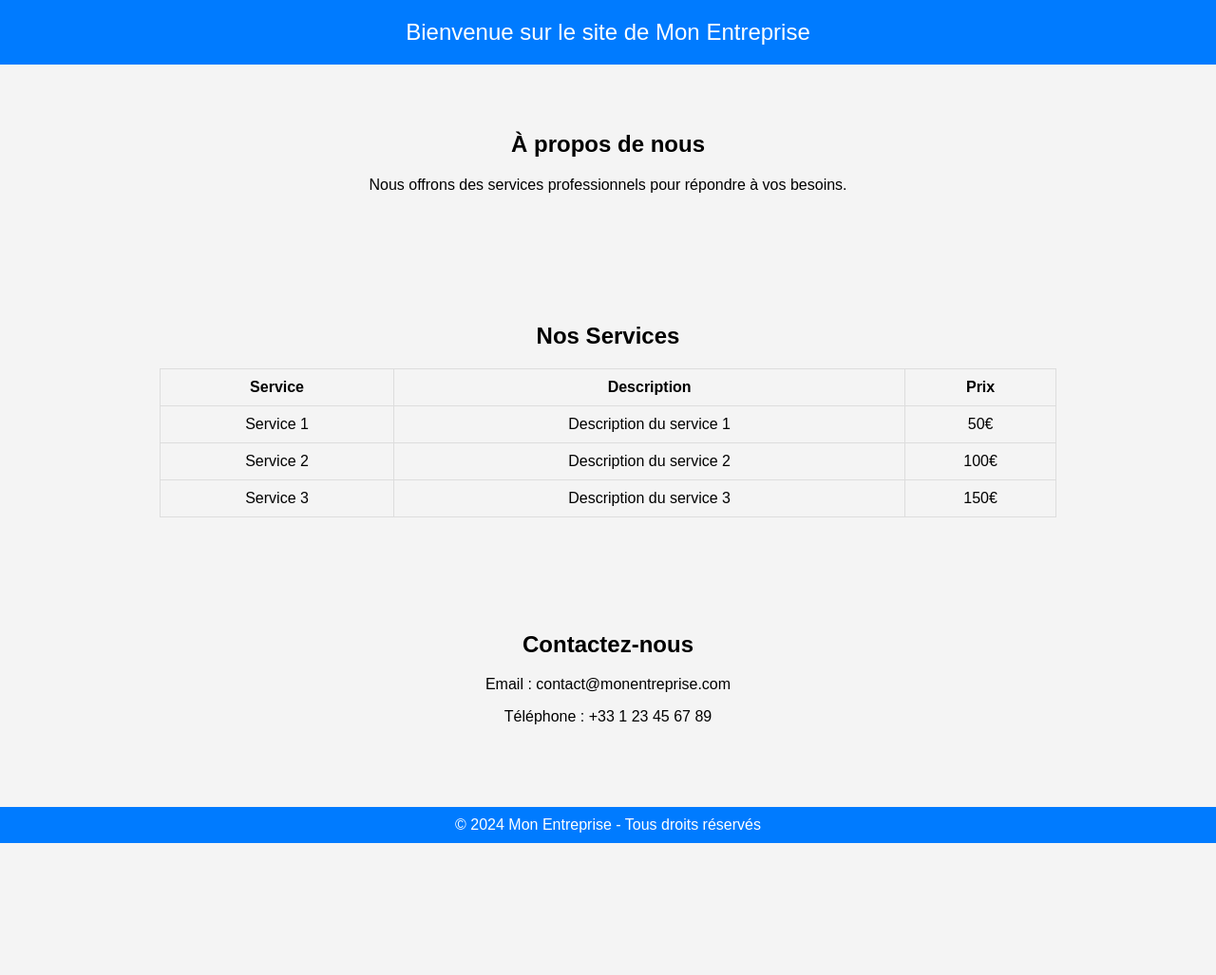
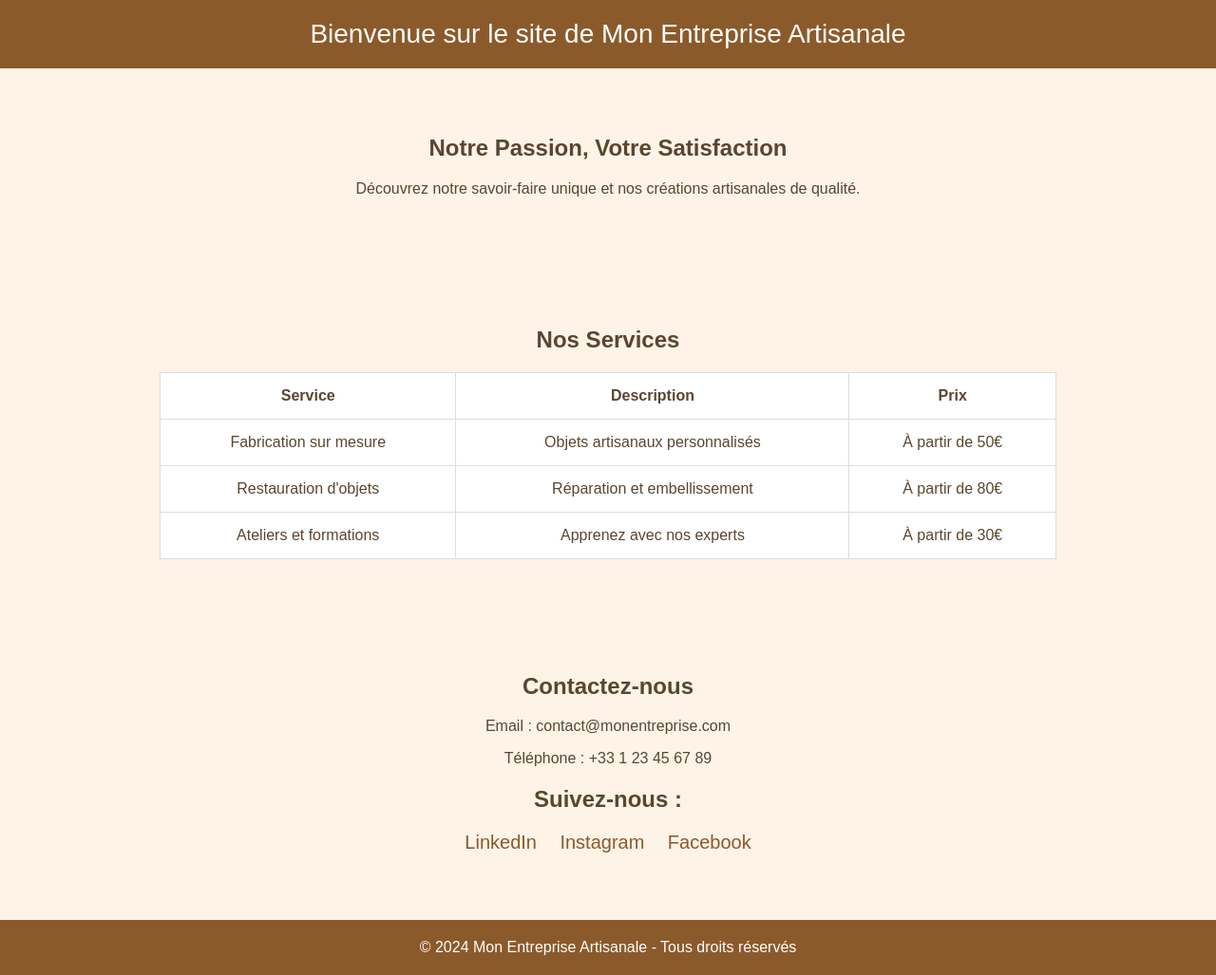
Before and after one commit to LeoLecam/L-oLecaminformatique72, a plain HTML site: page index.html in a window 1280 px wide. Shown: the whole page at 95% size. Before the commit the page ends 888 px from the top, so only its background shows below. Drawn offline with Linux system fonts and the light colour scheme.

Commit message:
Add files via upload

```diff
--- a/index.html
+++ b/index.html
@@ -3,20 +3,21 @@
 <head>
     <meta charset="UTF-8">
     <meta name="viewport" content="width=device-width, initial-scale=1.0">
-    <title>Mon Entreprise</title>
+    <title>Artisanat - Mon Entreprise</title>
     <style>
         body {
-            font-family: Arial, sans-serif;
+            font-family: 'Arial', sans-serif;
             margin: 0;
             padding: 0;
             text-align: center;
-            background-color: #f4f4f4;
+            background-color: #fdf3e7;
+            color: #5a4630;
         }
         header {
-            background: #007bff;
+            background: #8B5A2B;
             color: white;
             padding: 20px;
-            font-size: 24px;
+            font-size: 28px;
         }
         section {
             padding: 50px;
@@ -24,7 +25,7 @@
         .btn {
             display: inline-block;
             padding: 10px 20px;
-            background: #007bff;
+            background: #8B5A2B;
             color: white;
             text-decoration: none;
             border-radius: 5px;
@@ -34,25 +35,32 @@
             width: 80%;
             margin: 0 auto;
             border-collapse: collapse;
+            background: white;
         }
         .services th, .services td {
             border: 1px solid #ddd;
-            padding: 10px;
+            padding: 15px;
         }
         footer {
-            background: #007bff;
+            background: #8B5A2B;
             color: white;
-            padding: 10px;
+            padding: 20px;
             margin-top: 20px;
+        }
+        .social-links a {
+            margin: 0 10px;
+            color: #8B5A2B;
+            font-size: 20px;
+            text-decoration: none;
         }
     </style>
 </head>
 <body>
-    <header>Bienvenue sur le site de Mon Entreprise</header>
+    <header>Bienvenue sur le site de Mon Entreprise Artisanale</header>
 
     <section id="accueil">
-        <h1>À propos de nous</h1>
-        <p>Nous offrons des services professionnels pour répondre à vos besoins.</p>
+        <h1>Notre Passion, Votre Satisfaction</h1>
+        <p>Découvrez notre savoir-faire unique et nos créations artisanales de qualité.</p>
     </section>
 
     <section id="services" class="services">
@@ -64,19 +72,19 @@
                 <th>Prix</th>
             </tr>
             <tr>
-                <td>Service 1</td>
-                <td>Description du service 1</td>
-                <td>50€</td>
+                <td>Fabrication sur mesure</td>
+                <td>Objets artisanaux personnalisés</td>
+                <td>À partir de 50€</td>
             </tr>
             <tr>
-                <td>Service 2</td>
-                <td>Description du service 2</td>
-                <td>100€</td>
+                <td>Restauration d'objets</td>
+                <td>Réparation et embellissement</td>
+                <td>À partir de 80€</td>
             </tr>
             <tr>
-                <td>Service 3</td>
-                <td>Description du service 3</td>
-                <td>150€</td>
+                <td>Ateliers et formations</td>
+                <td>Apprenez avec nos experts</td>
+                <td>À partir de 30€</td>
             </tr>
         </table>
     </section>
@@ -85,10 +93,16 @@
         <h1>Contactez-nous</h1>
         <p>Email : contact@monentreprise.com</p>
         <p>Téléphone : +33 1 23 45 67 89</p>
+        <div class="social-links">
+            <h2>Suivez-nous :</h2>
+            <a href="https://www.linkedin.com/in/léo-le-cam-077376353/" target="_blank">LinkedIn</a>
+            <a href="https://www.instagram.com/leolecaminformatique/" target="_blank">Instagram</a>
+            <a href="https://www.facebook.com/profile.php?id=61573779565218" target="_blank">Facebook</a>
+        </div>
     </section>
 
     <footer>
-        &copy; 2024 Mon Entreprise - Tous droits réservés
+        &copy; 2024 Mon Entreprise Artisanale - Tous droits réservés
     </footer>
 </body>
 </html>
```
